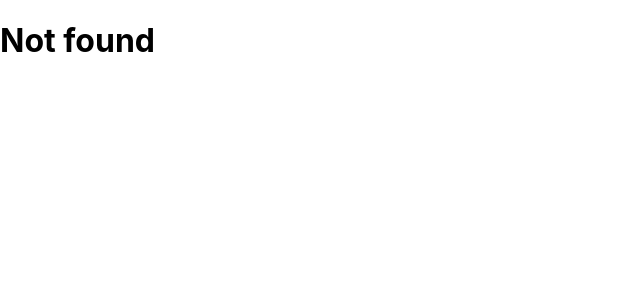
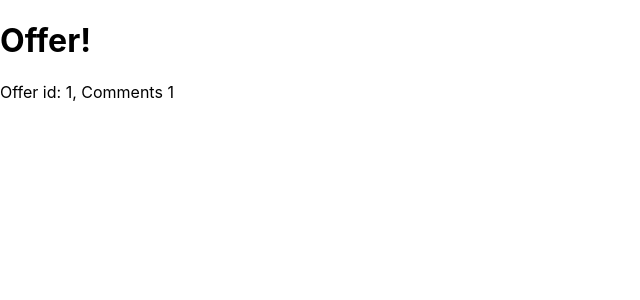
Before and after one commit to szkola-reacta/booking, a Next.js app: page /offers/1/1 in a window 1280 px wide. Before the commit this address had no page. Shown: the top 300 px of the page, without its empty margins (0-640 px from the left). Built offline with nearby package versions, Linux system fonts and the light colour scheme.

Commit message:
feat: router params

```diff
--- /dev/null
+++ b/src/pages/offers/[id]/[commentId].js
@@ -0,0 +1,15 @@
+import { useRouter } from 'next/router';
+
+function OfferComments() {
+  const router = useRouter();
+  console.log(router);
+  const { id, commentId } = router.query;
+  return (
+    <div>
+      <h1>Offer!</h1>
+      <p>Offer id: {id}, Comments {commentId}</p>
+    </div>
+  );
+}
+
+export default OfferComments;
```
Also changed, not shown: src/pages/offers/[id]/index.js (added, +15 -0 lines).
